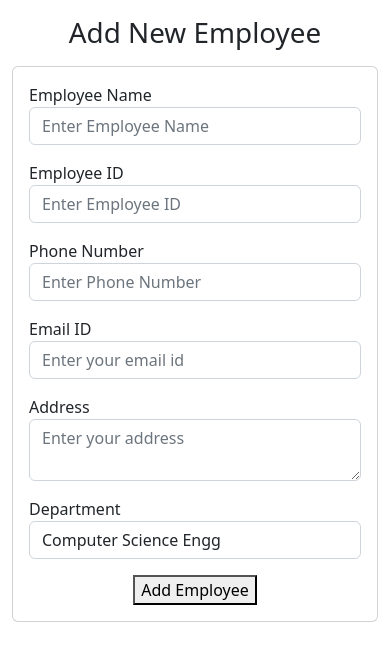
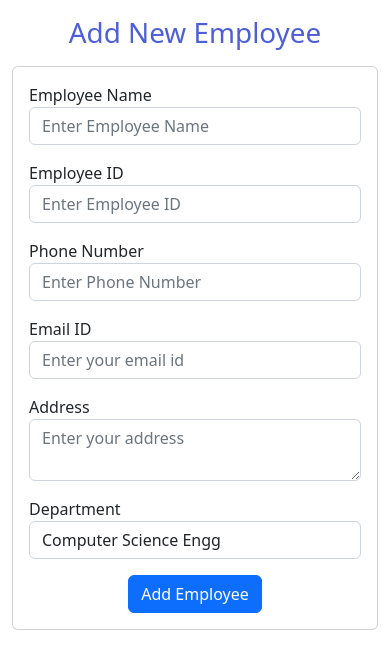
Before and after one commit to dhruv861/My-Projects, a Django app: template empmanage/templates/empmanage/AddEmployee.html in a window 390 px wide. Shown: the part 67-736 px from the top of the page. Run offline with Django 3.2, Linux system fonts and the light colour scheme; the template is opened without the code that fills it, so the values that code supplies are empty.

Commit message:
responsive

```diff
--- a/empmanage/templates/empmanage/AddEmployee.html
+++ b/empmanage/templates/empmanage/AddEmployee.html
@@ -9,7 +9,7 @@
   <body>
     {%include 'empmanage/navbar.html'%}
 
-    <h1 class="text-center my-3">Add New Employee</h1>
+    <h1 class="text-center my-3" style="color:#4c5fd9;">Add New Employee</h1>
     <div class="container" >
       <div class="row">
         <div class="col-md-6 offset-md-3">
@@ -50,7 +50,7 @@
                   </select>
                </div>
                <div class="container text-center">
-                <button type="submit">Add Employee</button>
+                <button class="btn btn-primary" type="submit">Add Employee</button>
                </div>
 
               </form>
--- a/empmanage/templates/empmanage/UpdateEmployee.html
+++ b/empmanage/templates/empmanage/UpdateEmployee.html
@@ -9,7 +9,7 @@
   <body>
     {%include 'empmanage/navbar.html'%}
 
-    <h1 class="text-center my-3">Update Employee</h1>
+    <h1 class="text-center my-3" style="color:#4c5fd9;">Update Employee</h1>
     <div class="container" >
       <div class="row">
         <div class="col-md-6 offset-md-3">
```
